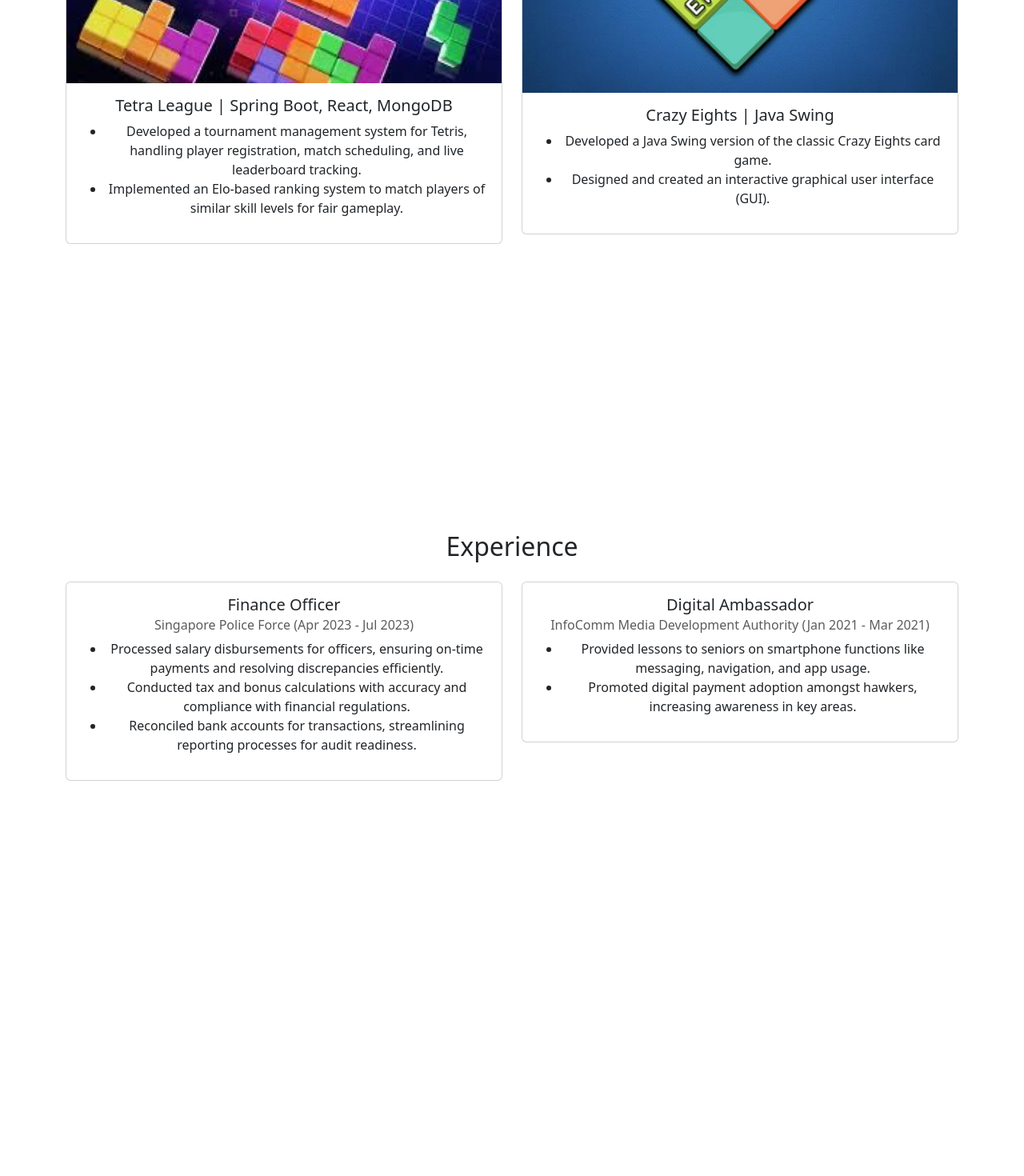
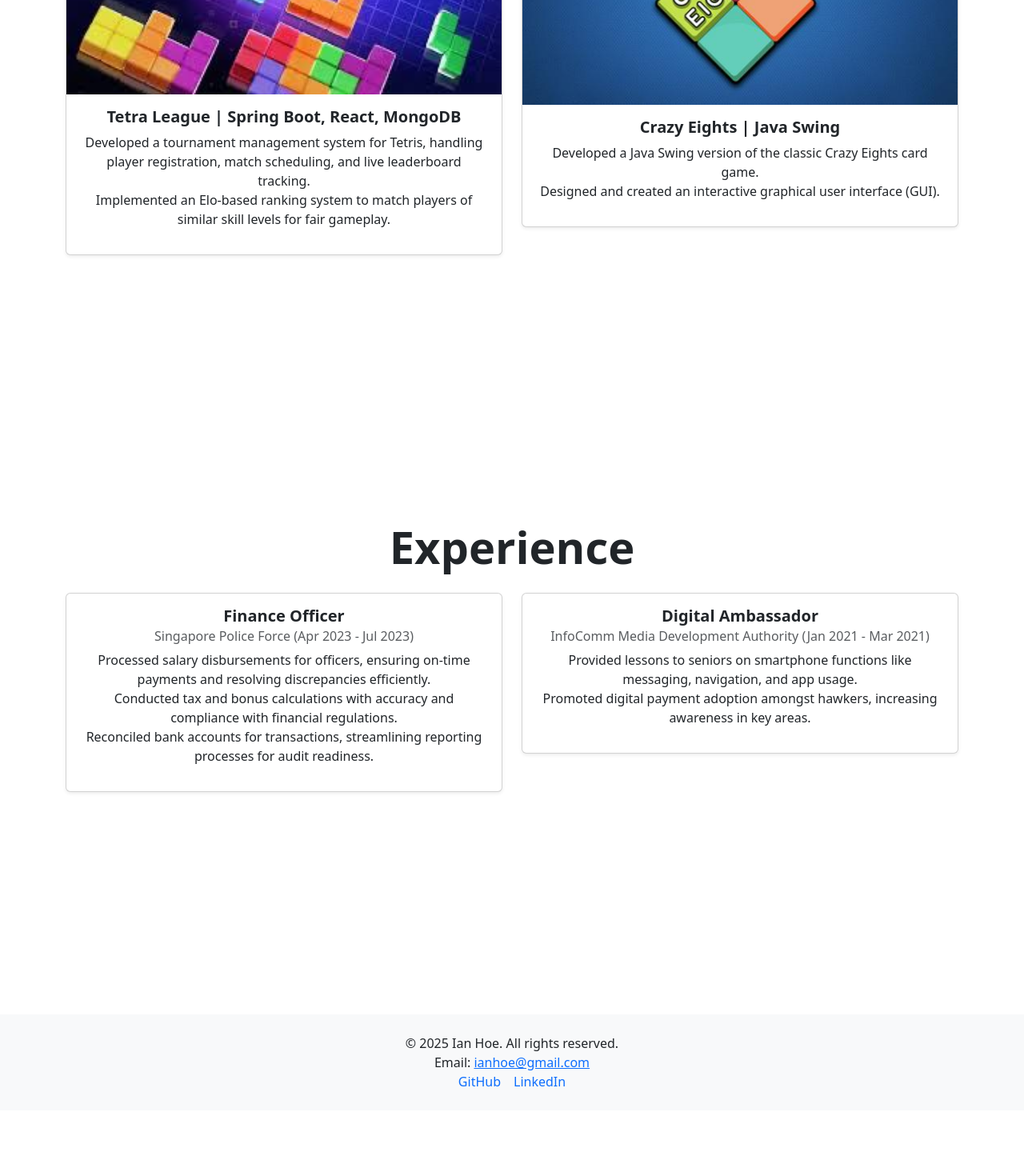
Before and after one commit to eohnai/personal-website, a React (Vite) app: page / in a window 1280 px wide. Shown: the part 1180-2650 px from the top of the page at 80% size. After the commit the page ends 2568 px from the top, so only its background shows below. Built offline with nearby package versions, Linux system fonts and the light colour scheme.

Commit message:
changed contact section to footer

```diff
--- a/src/App.css
+++ b/src/App.css
@@ -4,7 +4,7 @@ html {
   }
 
   .section {
-    height: 100vh; /* Each section takes up full screen height */
+    height: 100vh;
     display: flex;
     justify-content: center;
     align-items: center;
--- a/src/App.tsx
+++ b/src/App.tsx
@@ -2,7 +2,7 @@
 import Navbar from "./components/Navbar";
 import Projects from "./components/Projects";
 import Experience from "./components/Experience";
-import Contact from "./components/Contact";
+import Footer from "./components/Footer"
 import "./App.css";
 
 function App() {
@@ -18,9 +18,8 @@ function App() {
       <section id="experience" className="section">
         <Experience />
       </section>
-      <section id="contact" className="section">
-        <Contact />
-      </section>
+
+      <Footer />
     </div>
   );
 }
--- a/src/components/Contact.tsx
+++ /dev/null
@@ -1,13 +0,0 @@
-
-const Contact = () => {
-  return (
-    <div className="container my-5 text-center">
-      <h2>Contact Me</h2>
-      <p>Email: <a href="mailto:ianhoe@gmail.com">ianhoe@gmail.com</a></p>
-      <p>GitHub: <a href="https://github.com/eohnai" target="_blank" rel="noopener noreferrer">github.com/eohnai</a></p>
-      <p>LinkedIn: <a href="https://linkedin.com/in/ianhoe" target="_blank" rel="noopener noreferrer">linkedin.com/in/ianhoe</a></p>
-    </div>
-  );
-};
-
-export default Contact;
--- a/src/components/Experience.tsx
+++ b/src/components/Experience.tsx
@@ -2,15 +2,15 @@
 const Experience = () => {
   return (
     <div className="container text-center">
-      <h2 className="mb-4">Experience</h2>
+      <h2 className="mb-4 display-4 fw-bold">Experience</h2>
       <div className="row">
         <div className="col-md-6">
-          <div className="card">
+          <div className="card shadow-sm">
             <div className="card-body">
-              <h5 className="card-title">Finance Officer</h5>
+              <h5 className="card-title fw-bold">Finance Officer</h5>
               <h6 className="card-subtitle mb-2 text-muted">Singapore Police Force (Apr 2023 - Jul 2023)</h6>
               <p className="card-text">
-                <ul>
+                <ul className="list-unstyled">
                   <li>
                     Processed salary disbursements for officers, ensuring on-time
                     payments and resolving discrepancies efficiently.
@@ -30,12 +30,12 @@ const Experience = () => {
         </div>
 
         <div className="col-md-6">
-          <div className="card">
+          <div className="card shadow-sm">
             <div className="card-body">
-              <h5 className="card-title">Digital Ambassador</h5>
+              <h5 className="card-title fw-bold">Digital Ambassador</h5>
               <h6 className="card-subtitle mb-2 text-muted">InfoComm Media Development Authority (Jan 2021 - Mar 2021)</h6>
               <p className="card-text">
-                <ul>
+                <ul className="list-unstyled">
                   <li>
                     Provided lessons to seniors on smartphone functions like messaging,
                     navigation, and app usage.
--- /dev/null
+++ b/src/components/Footer.tsx
@@ -0,0 +1,21 @@
+
+const Contact = () => {
+    return (
+      <footer className="bg-light text-center py-4 mt-5">
+        <div className="container">
+          <p className="mb-0">© 2025 Ian Hoe. All rights reserved.</p>
+          <p className="mb-0">Email: <a href="mailto:ianhoe@gmail.com">ianhoe@gmail.com</a></p>
+          <p className="mb-0">
+            <a href="https://github.com/eohnai" target="_blank" rel="noopener noreferrer" className="text-decoration-none me-3">
+              GitHub
+            </a>
+            <a href="https://linkedin.com/in/ianhoe" target="_blank" rel="noopener noreferrer" className="text-decoration-none">
+              LinkedIn
+            </a>
+          </p>
+        </div>
+      </footer>
+    );
+  };
+
+  export default Contact;
--- a/src/components/Navbar.tsx
+++ b/src/components/Navbar.tsx
@@ -20,9 +20,6 @@ const Navbar = () => {
             <li className="nav-item">
               <a className="nav-link" href="#experience">Experience</a>
             </li>
-            <li className="nav-item">
-              <a className="nav-link" href="#contact">Contact</a>
-            </li>
           </ul>
         </div>
       </div>
--- a/src/components/Projects.tsx
+++ b/src/components/Projects.tsx
@@ -5,15 +5,15 @@ import CrazyEights from "../assets/images/CrazyEights.jpeg"
 const Projects = () => {
   return (
     <div className="container text-center">
-      <h2 className="mb-4">Projects</h2>
+      <h2 className="mb-4 display-4 fw-bold">Projects</h2>
       <div className="row">
         <div className="col-md-6">
-          <div className="card">
+          <div className="card shadow-sm">
             <img src={Tetris} className="card-img-top" alt="Project 1" />
             <div className="card-body">
-              <h5 className="card-title">Tetra League | Spring Boot, React, MongoDB</h5>
+              <h5 className="card-title fw-bold">Tetra League | Spring Boot, React, MongoDB</h5>
               <p className="card-text">
-                <ul>
+                <ul className="list-unstyled">
                   <li>
                     Developed a tournament management system for Tetris, handling player
                     registration, match scheduling, and live leaderboard tracking.
@@ -29,12 +29,12 @@ const Projects = () => {
         </div>
 
         <div className="col-md-6">
-          <div className="card">
+          <div className="card shadow-sm">
             <img src={CrazyEights} className="card-img-top" alt="Project 2" />
             <div className="card-body">
-              <h5 className="card-title">Crazy Eights | Java Swing</h5>
+              <h5 className="card-title fw-bold">Crazy Eights | Java Swing</h5>
               <p className="card-text">
-                <ul>
+                <ul className="list-unstyled">
                   <li>
                     Developed a Java Swing version of the classic Crazy Eights card
                     game.
@@ -47,7 +47,6 @@ const Projects = () => {
             </div>
           </div>
         </div>
-
       </div>
     </div>
   );
```
